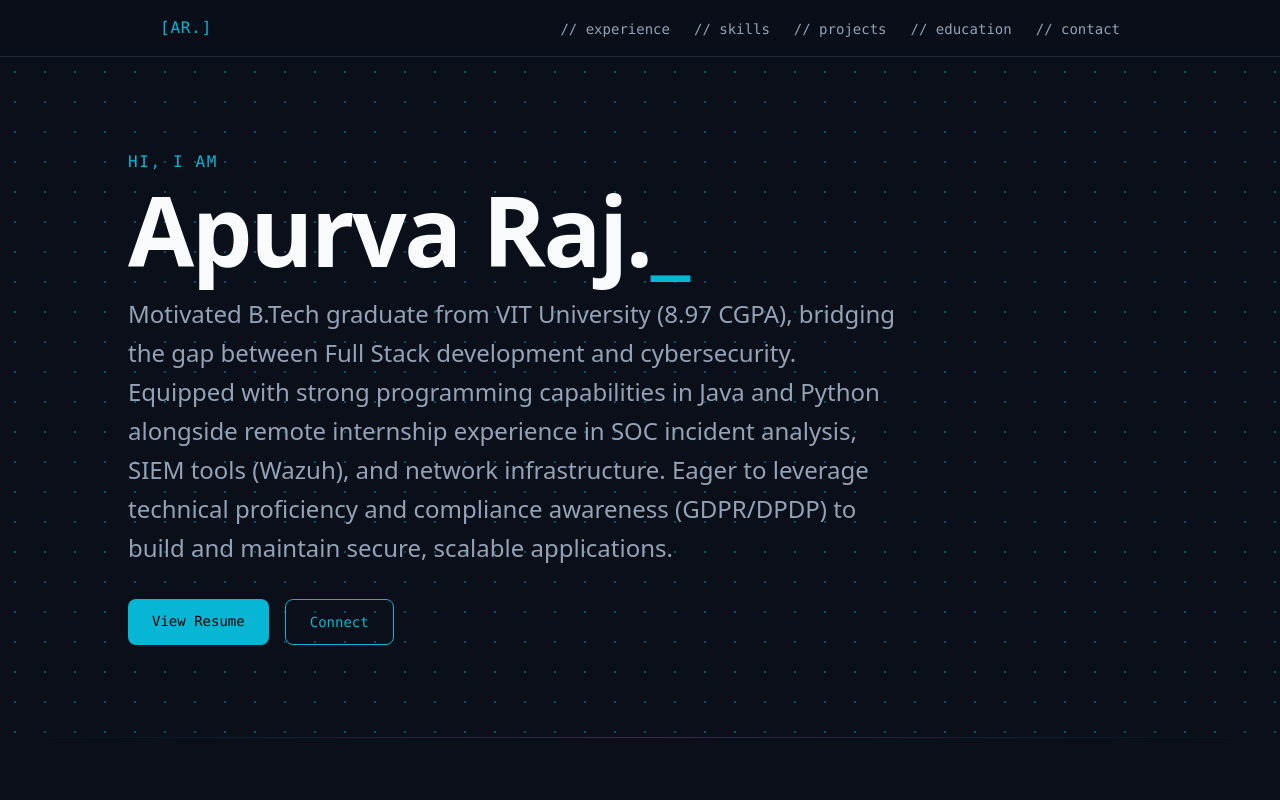
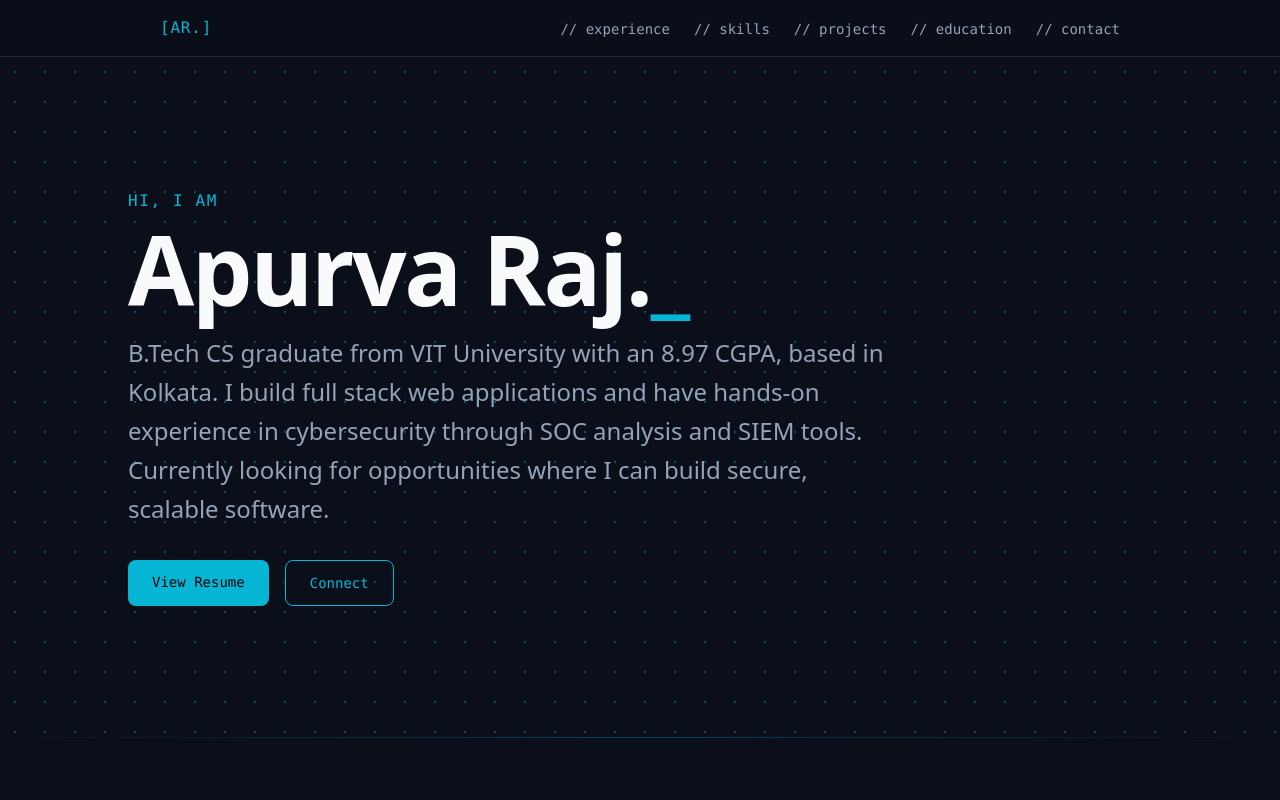
Before and after one commit to apurvaraj9/apurva-portfolio, a Next.js app: page / in a window 1280 px wide. Shown: the top 800 px of the page. Built offline with nearby package versions, Linux system fonts and the light colour scheme.

Commit message:
Update hero paragraph

```diff
--- a/components/Hero.jsx
+++ b/components/Hero.jsx
@@ -31,7 +31,7 @@ export default function Hero() {
         </h1>
 
         <h2 className="text-[#94A3B8] text-lg md:text-xl xl:text-2xl max-w-3xl mt-4 leading-relaxed">
-          Motivated B.Tech graduate from VIT University (8.97 CGPA), bridging the gap between Full Stack development and cybersecurity. Equipped with strong programming capabilities in Java and Python alongside remote internship experience in SOC incident analysis, SIEM tools (Wazuh), and network infrastructure. Eager to leverage technical proficiency and compliance awareness (GDPR/DPDP) to build and maintain secure, scalable applications.
+          B.Tech CS graduate from VIT University with an 8.97 CGPA, based in Kolkata. I build full stack web applications and have hands-on experience in cybersecurity through SOC analysis and SIEM tools. Currently looking for opportunities where I can build secure, scalable software.
         </h2>
 
         <div className="flex flex-wrap gap-4 mt-8">
```
